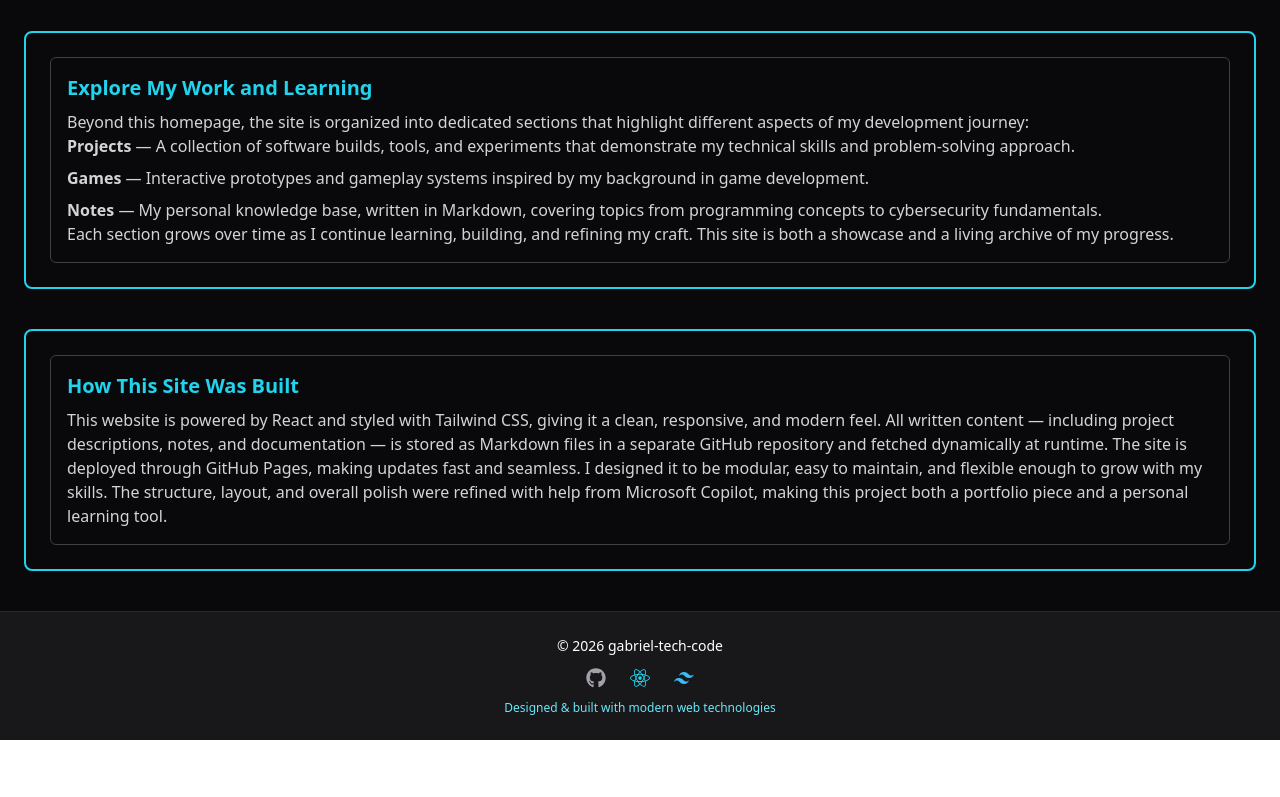
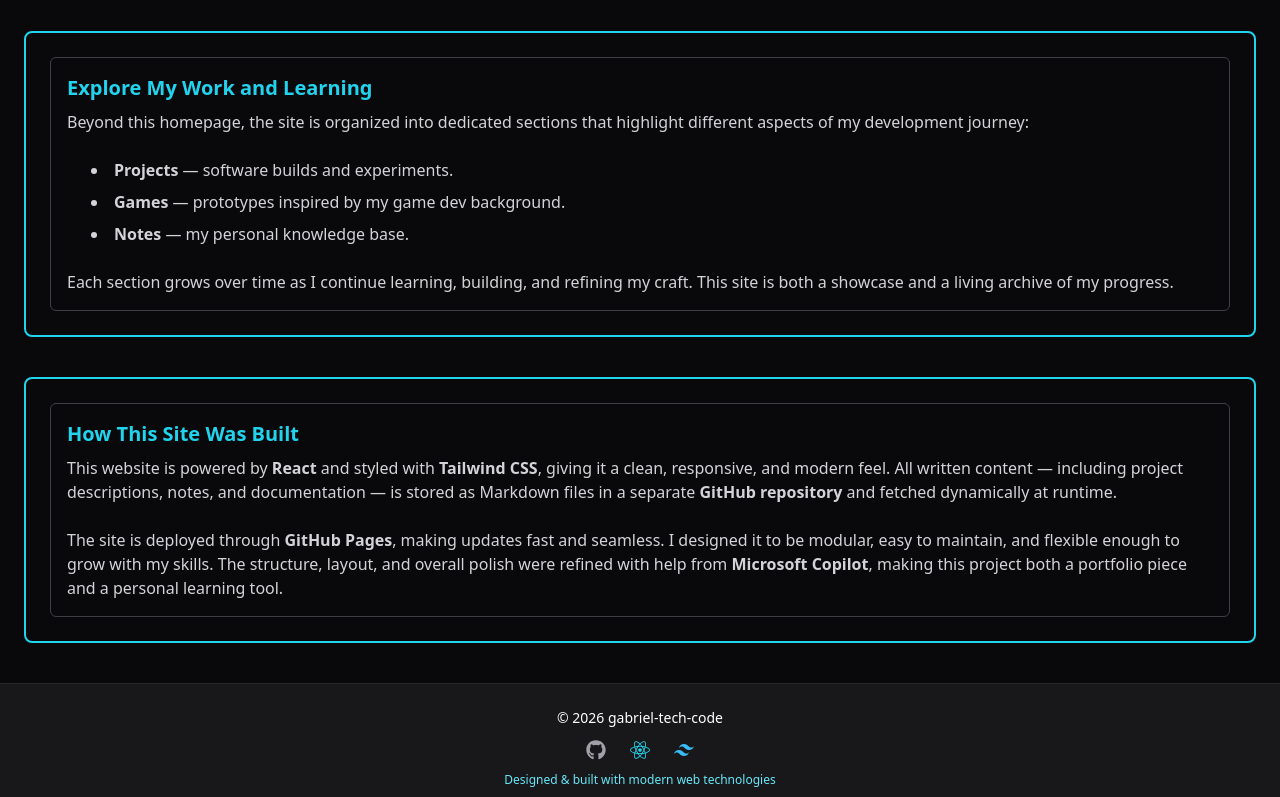
Before and after one commit to gabriel-tech-code/gabriel-tech-code.github.io, a React (Vite) app: page /#/ in a window 1280 px wide. Shown: the part 517-1314 px from the top of the page. Before the commit the page ends 1257 px from the top, so only its background shows below. Built offline with nearby package versions, Linux system fonts and the light colour scheme.

Commit message:
more home page fixes

```diff
--- a/src/pages/Home.jsx
+++ b/src/pages/Home.jsx
@@ -32,12 +32,13 @@ export default function Home() {
             <TopicBlock title="Explore My Work and Learning">
               <p>Beyond this homepage, the site is organized into dedicated sections that highlight different aspects
               of my development journey:</p>
-
-              <ul className="space-y-2 list-inside list-dis1c">
-                <li><strong>Projects</strong> — A collection of software builds, tools, and experiments that demonstrate my technical skills and problem‑solving approach.</li>
-                <li><strong>Games</strong>  — Interactive prototypes and gameplay systems inspired by my background in game development.</li>
-                <li><strong>Notes</strong> — My personal knowledge base, written in Markdown, covering topics from programming concepts to cybersecurity fundamentals.</li>
+              <br/>
+              <ul className="ml-6 space-y-2 list-disc list-inside">
+                <li><strong>Projects</strong> — software builds and experiments.</li>
+                <li><strong>Games</strong> — prototypes inspired by my game dev background.</li>
+                <li><strong>Notes</strong> — my personal knowledge base.</li>
               </ul>
+              <br/>
               <p>Each section grows over time as I continue learning, building, and refining my craft. This site is
               both a showcase and a living archive of my progress.</p>
             </TopicBlock>
@@ -49,14 +50,14 @@ export default function Home() {
           cols={1}
           items={[
             <TopicBlock title="How This Site Was Built">
-              This website is powered by React and styled with Tailwind CSS, giving it a clean, responsive, and
+              <p> This website is powered by <strong>React</strong> and styled with <strong>Tailwind CSS</strong>, giving it a clean, responsive, and
               modern feel. All written content — including project descriptions, notes, and documentation — is
-              stored as Markdown files in a separate GitHub repository and fetched dynamically at runtime.
-
-              The site is deployed through GitHub Pages, making updates fast and seamless. I designed it to be
+              stored as Markdown files in a separate <strong>GitHub repository</strong> and fetched dynamically at runtime.</p>
+              <br/>
+              <p>The site is deployed through <strong>GitHub Pages</strong>, making updates fast and seamless. I designed it to be
               modular, easy to maintain, and flexible enough to grow with my skills. The structure, layout, and
-              overall polish were refined with help from Microsoft Copilot, making this project both a portfolio
-              piece and a personal learning tool.
+              overall polish were refined with help from <strong>Microsoft Copilot</strong>, making this project both a portfolio
+              piece and a personal learning tool.</p>
             </TopicBlock>
           ]}
         />
```
